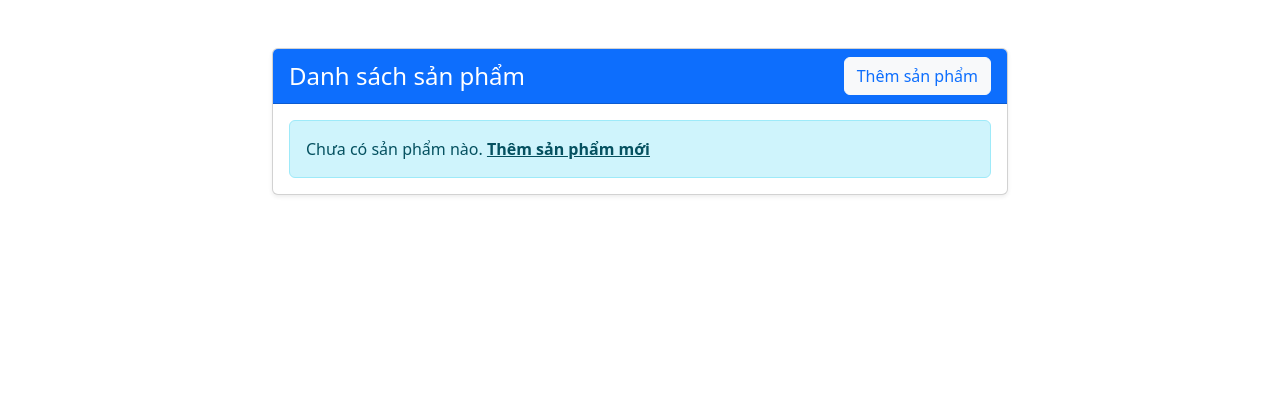
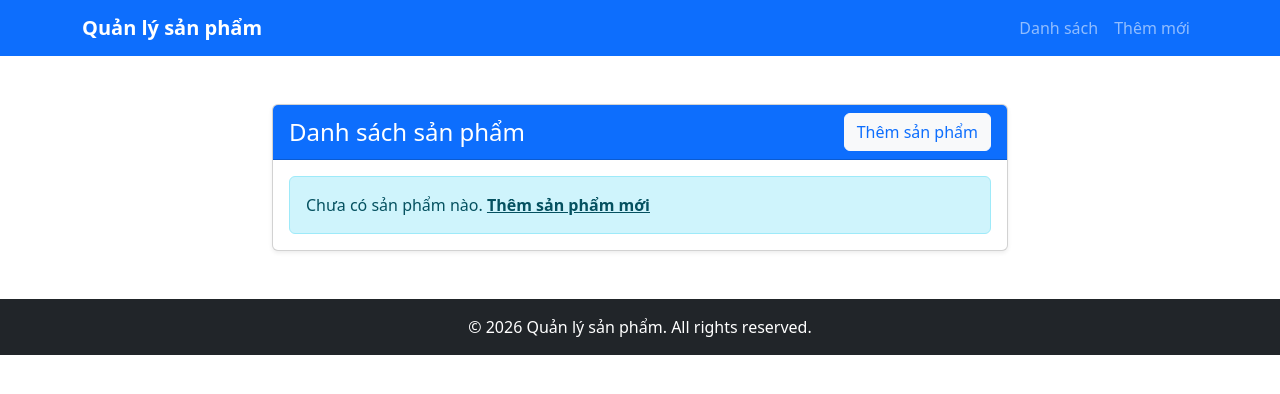
Before and after one commit to Galaxy-VN/COS340, a PHP site: template app/views/product/list.php in a window 1280 px wide. Shown: the top 394 px of the page. Run offline with PHP 8.4, Linux system fonts and the light colour scheme; the template is opened without the code that fills it, so the values that code supplies are empty; some libraries are stand-ins or nearby versions.

Commit message:
Why do I always have to repeat this subject?

```diff
--- a/app/controllers/ProductController.php
+++ b/app/controllers/ProductController.php
@@ -27,7 +27,7 @@ class ProductController
 
     public function add()
     {
-        $error = [];
+        $errors = [];
 
         if ($_SERVER['REQUEST_METHOD'] == 'POST') {
             $name = $_POST['name'];
--- /dev/null
+++ b/app/views/layout/footer.php
@@ -0,0 +1,41 @@
+<footer class="bg-dark text-white text-center py-3 mt-5">
+    <div class="container">
+        <p class="mb-0">&copy; <?php echo date('Y'); ?> Quản lý sản phẩm. All rights reserved.</p>
+    </div>
+</footer>
+
+<!-- jQuery (required by DataTables) -->
+<script src="https://code.jquery.com/jquery-3.7.1.min.js"></script>
+<!-- Bootstrap 5 JS Bundle -->
+<script src="https://cdn.jsdelivr.net/npm/bootstrap@5.3.0/dist/js/bootstrap.bundle.min.js"></script>
+<!-- DataTables JS (Bootstrap 5 integration) -->
+<script src="https://cdn.datatables.net/2.0.8/js/dataTables.min.js"></script>
+<script src="https://cdn.datatables.net/2.0.8/js/dataTables.bootstrap5.min.js"></script>
+
+<script>
+    $(document).ready(function () {
+        if ($.fn.DataTable.isDataTable('#productTable')) {
+            $('#productTable').DataTable().destroy();
+        }
+        $('#productTable').DataTable({
+            "language": {
+                "lengthMenu": "Hiển thị _MENU_ mục",
+                "zeroRecords": "Không tìm thấy sản phẩm nào",
+                "info": "Trang _PAGE_ / _PAGES_ — Tổng _TOTAL_ sản phẩm",
+                "infoEmpty": "Không có dữ liệu",
+                "infoFiltered": "(đã lọc từ _MAX_ sản phẩm)",
+                "search": "Tìm kiếm:",
+                "paginate": {
+                    "first": "Đầu",
+                    "last": "Cuối",
+                    "next": "Tiếp",
+                    "previous": "Trước"
+                }
+            },
+            "pagingType": "bootstrap",
+            "responsive": true
+        });
+    });
+</script>
+</body>
+</html>
--- /dev/null
+++ b/app/views/layout/header.php
@@ -0,0 +1,31 @@
+<!DOCTYPE html>
+<html lang="vi">
+<head>
+    <meta charset="UTF-8">
+    <meta name="viewport" content="width=device-width, initial-scale=1.0">
+    <title><?php echo $title ?? 'Quản lý sản phẩm'; ?></title>
+
+    <!-- Bootstrap 5 CSS -->
+    <link href="https://cdn.jsdelivr.net/npm/bootstrap@5.3.0/dist/css/bootstrap.min.css" rel="stylesheet">
+    <!-- DataTables CSS (Bootstrap 5 integration) -->
+    <link rel="stylesheet" href="https://cdn.datatables.net/2.0.8/css/dataTables.bootstrap5.min.css">
+</head>
+<body>
+<nav class="navbar navbar-expand-lg navbar-dark bg-primary">
+    <div class="container">
+        <a class="navbar-brand fw-bold" href="/phamgiahuy/Product/list">Quản lý sản phẩm</a>
+        <button class="navbar-toggler" type="button" data-bs-toggle="collapse" data-bs-target="#navbarNav">
+            <span class="navbar-toggler-icon"></span>
+        </button>
+        <div class="collapse navbar-collapse" id="navbarNav">
+            <ul class="navbar-nav ms-auto">
+                <li class="nav-item">
+                    <a class="nav-link" href="/phamgiahuy/Product/list">Danh sách</a>
+                </li>
+                <li class="nav-item">
+                    <a class="nav-link" href="/phamgiahuy/Product/add">Thêm mới</a>
+                </li>
+            </ul>
+        </div>
+    </div>
+</nav>
--- a/app/views/product/list.php
+++ b/app/views/product/list.php
@@ -1,12 +1,6 @@
-<!DOCTYPE html>
-<html lang="vi">
-<head>
-    <meta charset="UTF-8">
-    <meta name="viewport" content="width=device-width, initial-scale=1.0">
-    <title>Danh sách sản phẩm</title>
-    <link href="https://cdn.jsdelivr.net/npm/bootstrap@5.3.0/dist/css/bootstrap.min.css" rel="stylesheet">
-</head>
-<body>
+<?php $title = 'Danh sách sản phẩm'; ?>
+<?php include 'app/views/layout/header.php'; ?>
+
 <div class="container mt-5">
     <div class="row justify-content-center">
         <div class="col-md-10 col-lg-8">
@@ -22,7 +16,7 @@
                         </div>
                     <?php else: ?>
                         <div class="table-responsive">
-                                <table class="table table-hover mb-0">
+                            <table id="productTable" class="table table-hover mb-0">
                                 <thead class="table-light">
                                     <tr>
                                         <th>#</th>
@@ -57,6 +51,4 @@
     </div>
 </div>
 
-    <script src="https://cdn.jsdelivr.net/npm/bootstrap@5.3.0/dist/js/bootstrap.bundle.min.js"></script>
-</body>
-</html>
+<?php include 'app/views/layout/footer.php'; ?>
```
Also changed, not shown: app/views/product/add.php (+4 -12 lines), app/views/product/edit.php (+4 -12 lines). Lines whose indentation alone changed are shown as unchanged.
